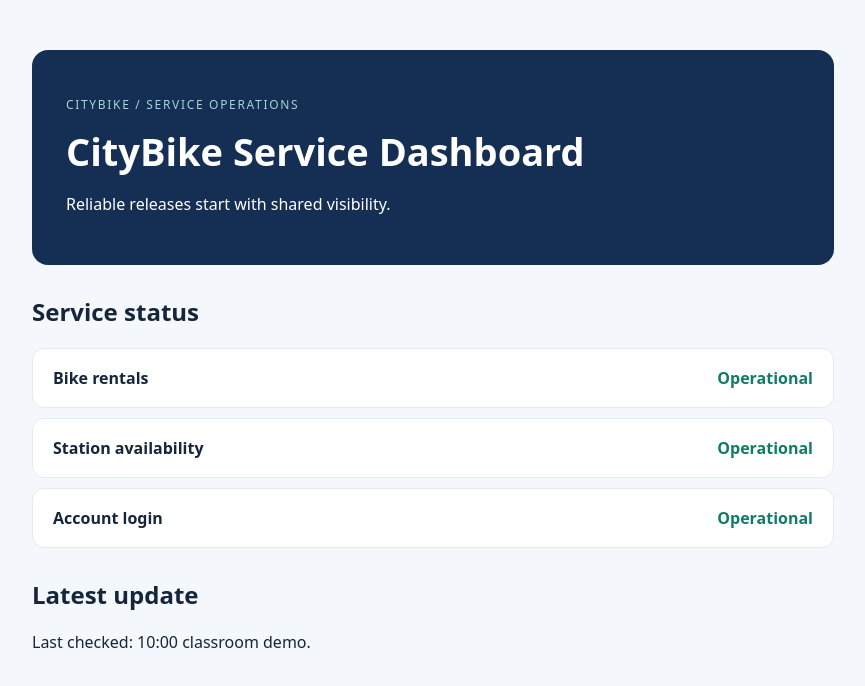
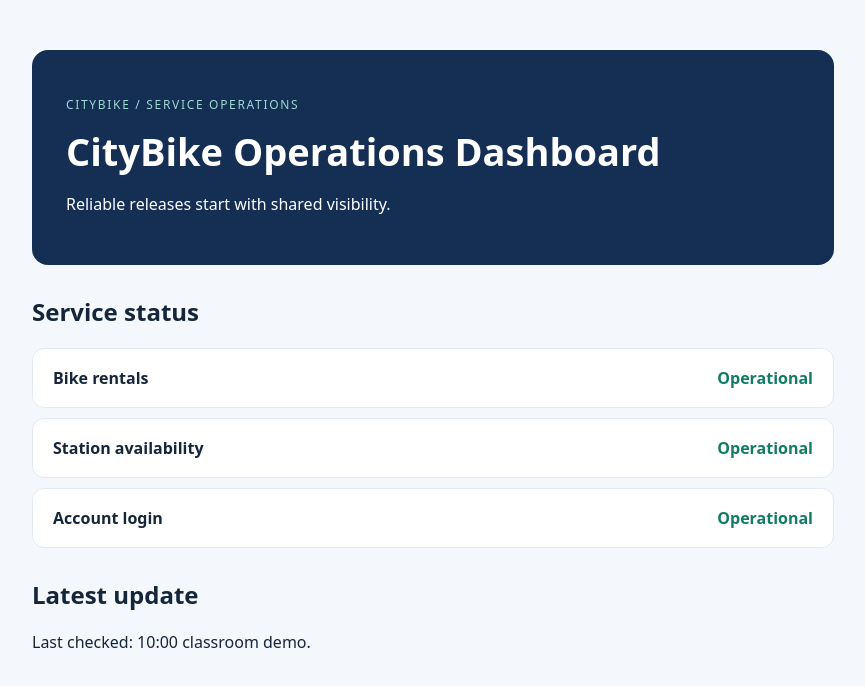
Before and after one commit to Evelynval-w/citybike-lab, a plain HTML site: page index.html in a window 1280 px wide. Shown: the whole page, without its empty margins (207-1072 px from the left). Drawn offline with Linux system fonts and the light colour scheme.

Commit message:
Use operations title

```diff
--- a/index.html
+++ b/index.html
@@ -11,7 +11,7 @@
   <main class="container">
     <header class="hero">
       <p class="eyebrow">CITYBIKE / SERVICE OPERATIONS</p>
-      <h1>CityBike Service Dashboard</h1>
+      <h1>CityBike Operations Dashboard</h1>
       <p>Reliable releases start with shared visibility.</p>
     </header>
     <section id="service-list" aria-label="Current service status">
```
